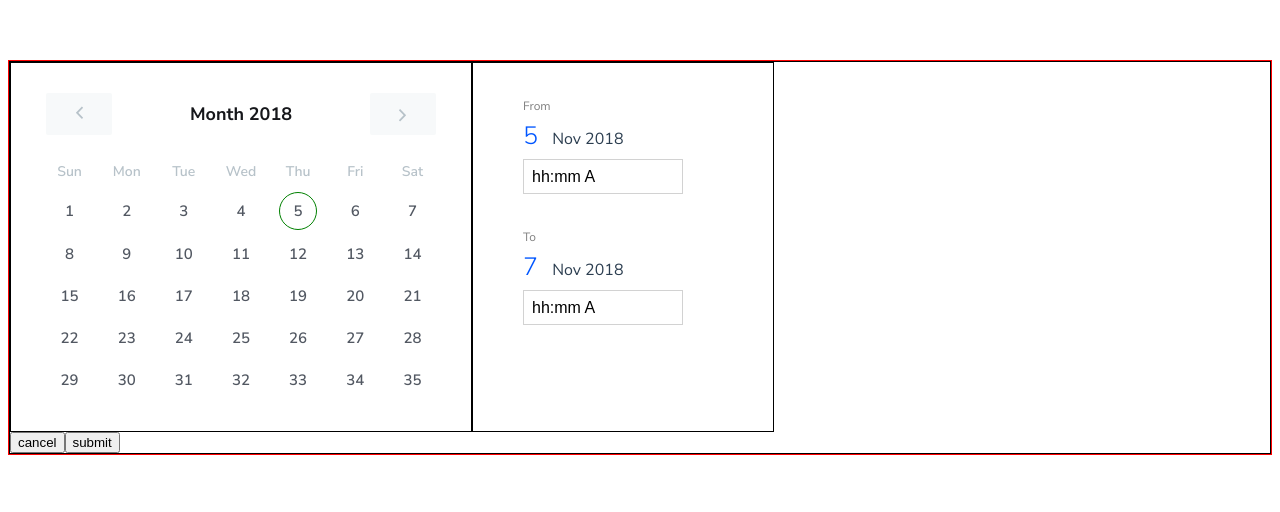
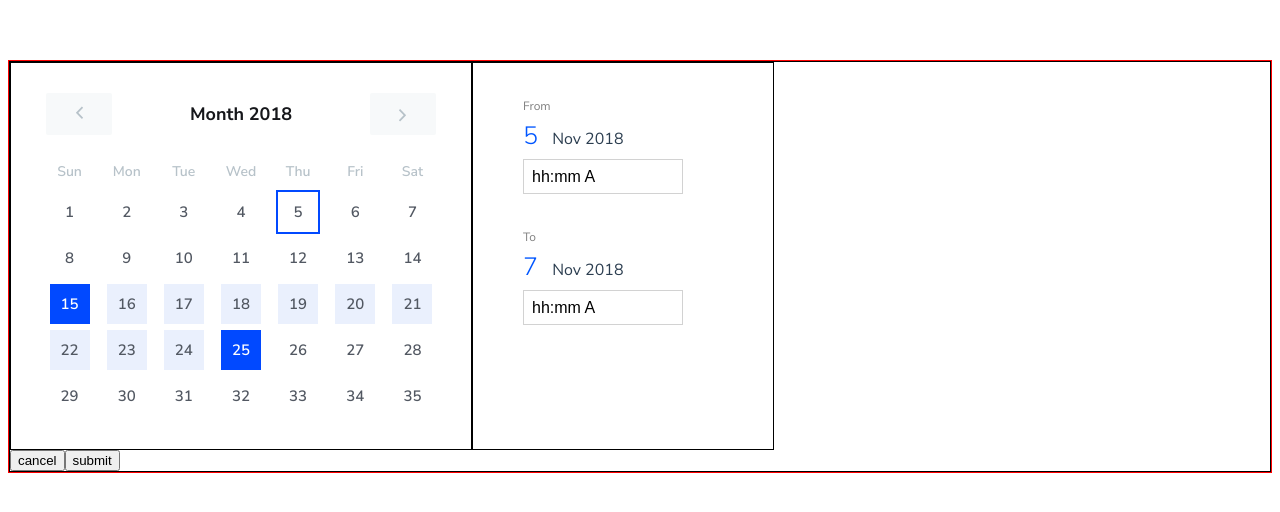
Before and after one commit to wahengchang/vue-packages, a Vue app in the folder packages/dateTimePicker/: page / in a window 1280 px wide. Shown: the top 512 px of the page. Built offline with nearby package versions, Linux system fonts and the light colour scheme.

Commit message:
update style of datepicker

```diff
--- a/packages/dateTimePicker/src/components/DatePicker.vue
+++ b/packages/dateTimePicker/src/components/DatePicker.vue
@@ -9,7 +9,7 @@
       <ul class="calendar">
         <template v-for="(weekday, key) in weekdays">
           <li class="weekday" :key="'weekday' + key">
-            <span >{{ weekday }}</span>
+            <span>{{ weekday }}</span>
           </li>
         </template>
         <template v-for="(day, key) in 35">
@@ -29,12 +29,12 @@ export default {
   name: "DatePicker",
   components: { Arrow },
   methods: {
-    getDayStyle: function(day){
-      if(day === 5) return 'today'
-      if(day === 15) return 'startDate'
-      if(day === 25) return 'endDate'
-      if(day < 25 && day >15) return 'between'
-      return ''
+    getDayStyle: function(day) {
+      if (day === 5) return "today";
+      if (day === 15) return "startDate";
+      if (day === 25) return "endDate";
+      if (day < 25 && day > 15) return "between";
+      return "";
     }
   },
   data() {
@@ -104,17 +104,15 @@ export default {
       margin-bottom: 8px;
     }
     li.day {
-      // box-shadow: 0 0 0 1px red;
       span {
-        width: 36px;
-        height: 36px;
-        border-radius: 50%;
+        width: 40px;
+        height: 40px;
         display: inline-block;
         text-align: center;
-        line-height: 36px;
+        line-height: 40px;
         font-size: 15px;
         font-weight: 600;
-        margin: 3px 5px;
+        margin: 3px;
         color: $slate-grey;
         background: #fff;
 
@@ -125,13 +123,18 @@ export default {
           transition-duration: 0.3s;
         }
         &.today {
-          border: 1px solid green;
+          box-shadow: 0 0 0 2px $secondary-01;
         }
         &.startDate {
+          background: $secondary-01;
+          color: #fff;
         }
         &.endDate {
+          background: $secondary-01;
+          color: #fff;
         }
         &.between {
+          background: #eaf0fd;
         }
       }
     }
--- a/packages/dateTimePicker/src/components/DateTimePicker.vue
+++ b/packages/dateTimePicker/src/components/DateTimePicker.vue
@@ -5,17 +5,13 @@
       <div class="timeContainer">
         <div class="startTime timeRow">
           <span class="subTitle">From</span>
-          <div>
-            <span class="bigNumber">5</span> Nov 2018
-          </div>
-          <time-picker format="hh:mm A"/>
+          <div><span class="bigNumber">5</span> Nov 2018</div>
+          <time-picker format="hh:mm A" />
         </div>
         <div class="endTime timeRow">
           <span class="subTitle">To</span>
-          <div>
-            <span class="bigNumber">7</span> Nov 2018
-          </div>
-          <time-picker format="hh:mm A"/>
+          <div><span class="bigNumber">7</span> Nov 2018</div>
+          <time-picker format="hh:mm A" />
         </div>
       </div>
     </div>
@@ -52,8 +48,6 @@ export default {
   flex-direction: column;
   .dateContainer {
     border: black 1px solid;
-    // width: 50%;
-    color: red;
   }
 }
 
```
